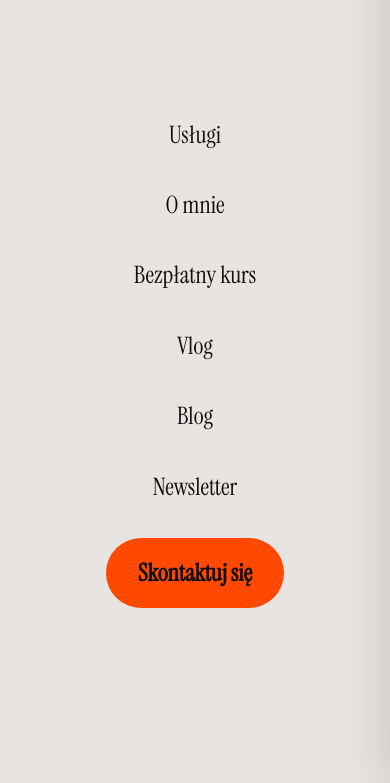
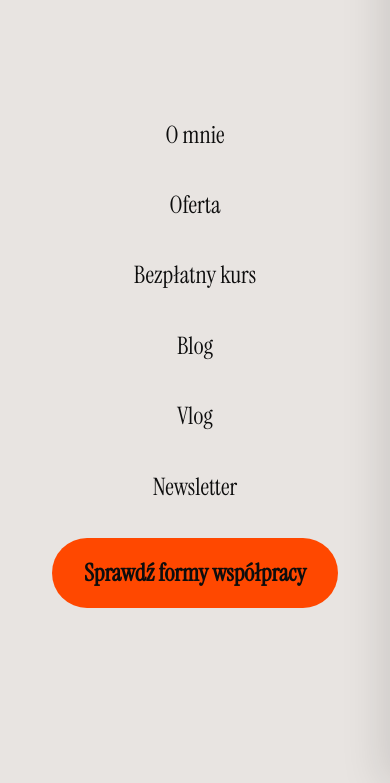
Before and after one commit to danielkotlinski-sys/danielkotlinski.pl, an Eleventy site: page src/index.njk in a window 390 px wide. Both pictures are taken after a click on the button "Menu". Shown: the part 60-843 px from the top of the page. Built offline with nearby package versions, Linux system fonts and the light colour scheme; Eleventy itself is replaced by a stand-in of ours; files that its build step writes are made by us from their sources.

Commit message:
Fix nav menu: correct order, labels and anchor targets
- O mnie → biogram section (was pointing to Strefa Zgniotu)
- Oferta → #cennik (was #uslugi which didn't exist)
- Reorder: O mnie, Oferta, Bezpłatny kurs, Blog, Vlog, Newsletter
- Updated footer sitemap links to match

Co-Authored-By: Claude Opus 4.6 (1M context) <noreply@anthropic.com>

```diff
--- a/src/_includes/partials/footer.njk
+++ b/src/_includes/partials/footer.njk
@@ -9,10 +9,10 @@
     <div class="footer__sitemap">
       <h4>Mapa strony</h4>
       <a href="{{ '/' | url }}#o-mnie">O mnie</a>
-      <a href="{{ '/' | url }}#uslugi">Usługi</a>
+      <a href="{{ '/' | url }}#cennik">Oferta</a>
       <a href="{{ '/' | url }}#edukacja">Bezpłatny kurs</a>
+      <a href="{{ '/blog/' | url }}">Blog</a>
       <a href="{{ '/' | url }}#vlog">Vlog</a>
-      <a href="{{ '/blog/' | url }}">Blog</a>
       <a href="{{ '/newsletter/' | url }}">Newsletter</a>
     </div>
 
--- a/src/_includes/partials/navbar.njk
+++ b/src/_includes/partials/navbar.njk
@@ -5,11 +5,11 @@
     </a>
 
     <div class="navbar__links">
-      <a href="{{ '/' | url }}#uslugi">Usługi</a>
       <a href="{{ '/' | url }}#o-mnie">O mnie</a>
+      <a href="{{ '/' | url }}#cennik">Oferta</a>
       <a href="{{ '/' | url }}#edukacja">Bezpłatny kurs</a>
+      <a href="{{ '/blog/' | url }}">Blog</a>
       <a href="{{ '/' | url }}#vlog">Vlog</a>
-      <a href="{{ '/blog/' | url }}">Blog</a>
       <a href="{{ '/newsletter/' | url }}">Newsletter</a>
     </div>
 
@@ -27,11 +27,11 @@
 
 <div class="navbar__mobile-menu" id="mobile-menu">
   <button class="navbar__mobile-close" id="mobile-close" aria-label="Zamknij">&times;</button>
-  <a href="{{ '/' | url }}#uslugi" class="mobile-link">Usługi</a>
   <a href="{{ '/' | url }}#o-mnie" class="mobile-link">O mnie</a>
+  <a href="{{ '/' | url }}#cennik" class="mobile-link">Oferta</a>
   <a href="{{ '/' | url }}#edukacja" class="mobile-link">Bezpłatny kurs</a>
+  <a href="{{ '/blog/' | url }}" class="mobile-link">Blog</a>
   <a href="{{ '/' | url }}#vlog" class="mobile-link">Vlog</a>
-  <a href="{{ '/blog/' | url }}" class="mobile-link">Blog</a>
   <a href="{{ '/newsletter/' | url }}" class="mobile-link">Newsletter</a>
-  <a href="{{ '/kontakt/' | url }}" class="btn btn-orange mobile-link">Skontaktuj się</a>
+  <a href="{{ '/' | url }}#cennik" class="btn btn-orange mobile-link">Sprawdź formy współpracy</a>
 </div>
--- a/src/index.njk
+++ b/src/index.njk
@@ -44,7 +44,7 @@ description: Pomagam firmom budować unikalne marki, które pozwalają bronić s
 </section>
 
 {# ===== SEKCJA 2 — STREFA ZGNIOTU ===== #}
-<section class="who-i-work-with" id="o-mnie">
+<section class="who-i-work-with">
   <div class="container">
     <div class="zgniotu-hero reveal">
       <h2>Chcesz wyrwać się ze&nbsp;<em class="text-orange">Strefy Zgniotu</em> w&nbsp;przesyconej kategorii?</h2>
@@ -70,7 +70,7 @@ description: Pomagam firmom budować unikalne marki, które pozwalają bronić s
 </section>
 
 {# ===== SEKCJA 4 — O MNIE ===== #}
-<section class="about" id="about-section">
+<section class="about" id="o-mnie">
   <div class="container">
     <div class="about__image reveal">
       <img src="{{ '/img/webinar2.jpeg' | url }}" alt="Daniel Kotlinski" loading="lazy">
```
